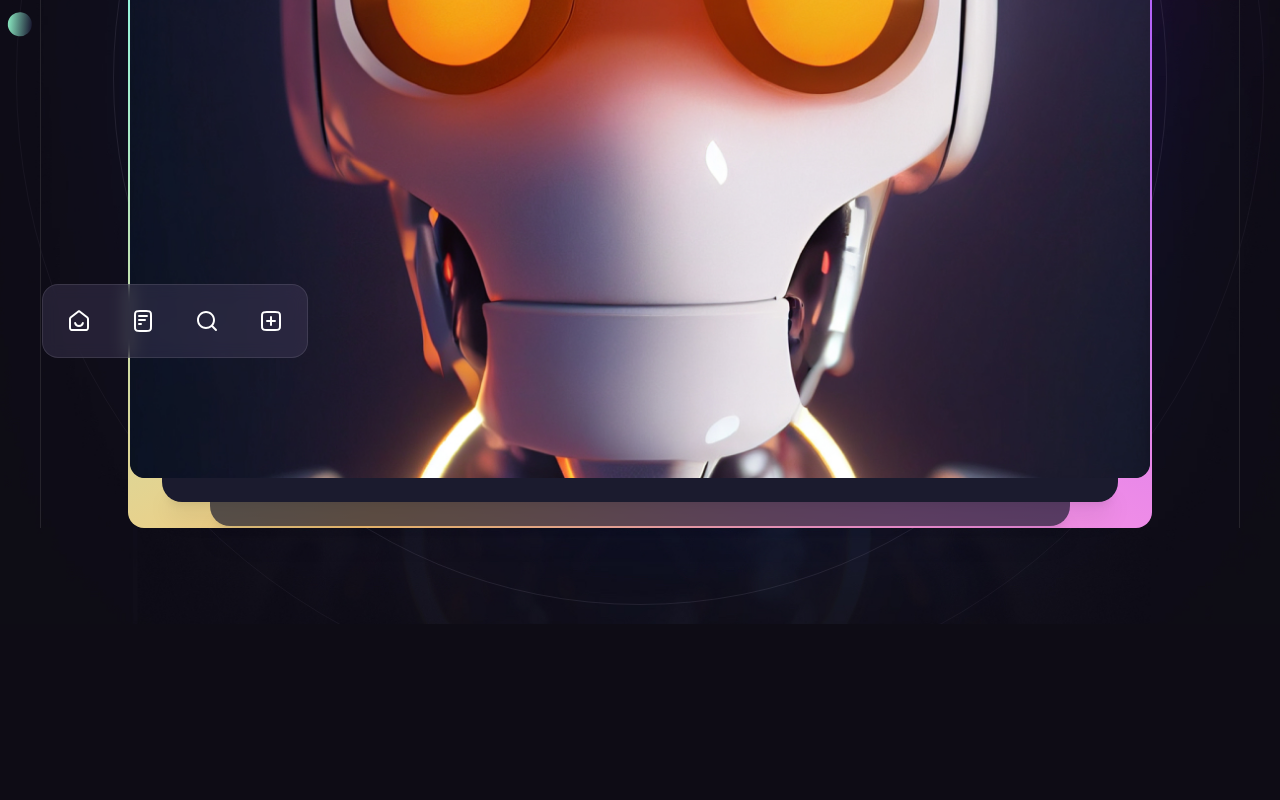
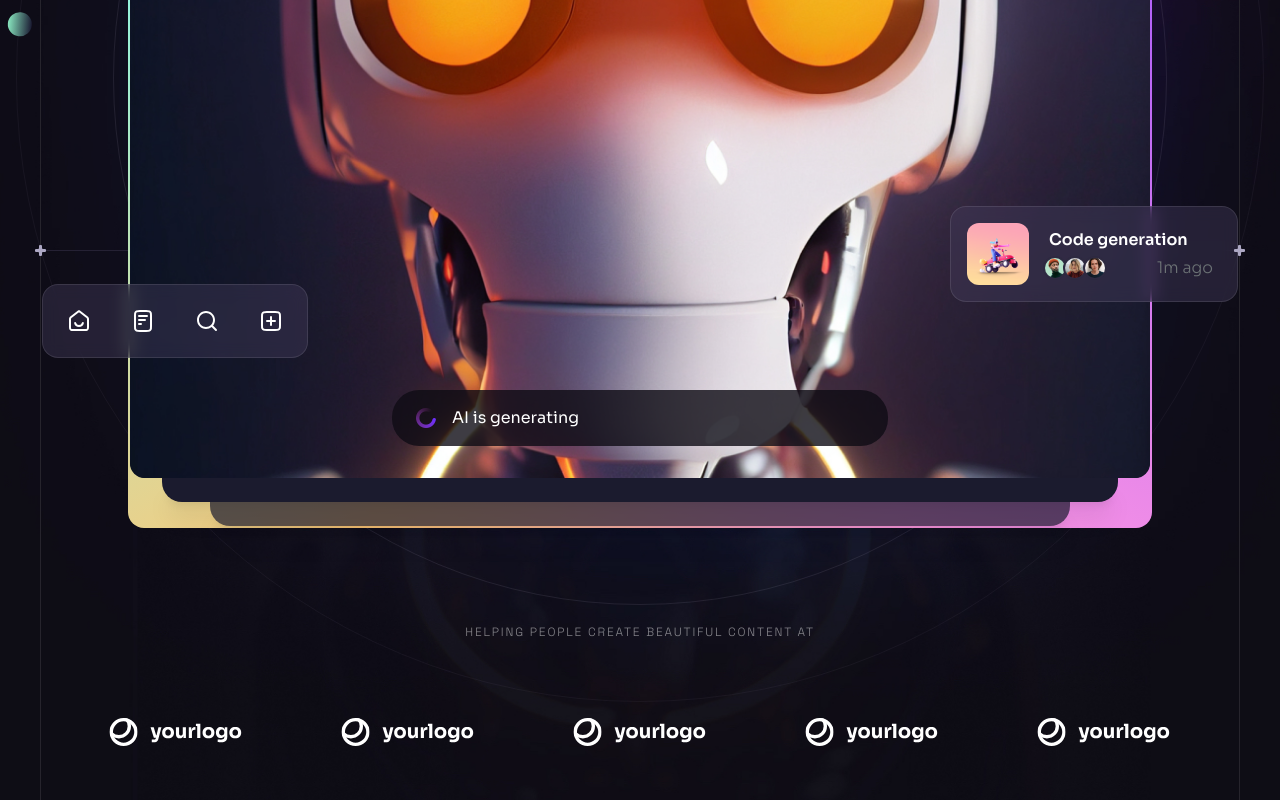
Before and after one commit to puckj/react-brainwave, a React (Vite) app: page / in a window 1280 px wide. Shown: the part 634-1434 px from the top of the page. Before the commit the page ends 1258 px from the top, so only its background shows below. Built offline with nearby package versions, Linux system fonts and the light colour scheme.

Commit message:
hero section completed

```diff
--- /dev/null
+++ b/src/@types/index.ts
@@ -0,0 +1,4 @@
+/* eslint-disable @typescript-eslint/no-unused-vars */
+type ClassNameProps = {
+    className: string
+}
--- /dev/null
+++ b/src/components/CompanyLogos.tsx
@@ -0,0 +1,24 @@
+import { companyLogos } from "../constants";
+
+const CompanyLogos = ({ className }: ClassNameProps) => {
+  return (
+    <div className={className}>
+      <h5 className="text-center tagline mb-6 text-n-1/50">
+        Helping people create beautiful content at
+      </h5>
+      <ul className="flex">
+        {companyLogos.map((logo, index) => (
+          <li
+            className="flex items-center justify-center
+          flex-1 h-[8.5rem]"
+            key={index}
+          >
+            <img src={logo} width={134} height={28} alt={logo} />
+          </li>
+        ))}
+      </ul>
+    </div>
+  );
+};
+
+export default CompanyLogos;
--- /dev/null
+++ b/src/components/Generating.tsx
@@ -0,0 +1,15 @@
+import { loading } from "../assets";
+
+const Generating = ({ className }: ClassNameProps) => {
+  return (
+    <div
+      className={`flex items-center h-[3.5rem] px-6 bg-n-8/80
+    rounded-[1.7rem] ${className || ""} text-base`}
+    >
+      <img src={loading} className="w-5 h-5 mr-4" alt="Loading" />
+      AI is generating
+    </div>
+  );
+};
+
+export default Generating;
--- a/src/components/Hero.tsx
+++ b/src/components/Hero.tsx
@@ -1,12 +1,13 @@
 import Section from "./Section";
-import curve from "../assets/hero/curve.png";
-import robot from "../assets/hero/robot.jpg";
-import heroBackground from "../assets/hero/hero-background.jpg";
+import { curve, robot, heroBackground } from "../assets";
 import Button from "./Button";
 import { useRef } from "react";
 import { ScrollParallax } from "react-just-parallax";
 import { heroIcons } from "../constants";
-import { BackgroundCircles, Gradient } from "./design/Hero";
+import { BackgroundCircles, BottomLine, Gradient } from "./design/Hero";
+import Generating from "./Generating";
+import Notification from "./Notification";
+import CompanyLogos from "./CompanyLogos";
 
 const Hero = () => {
   const parallaxRef = useRef(null);
@@ -60,6 +61,11 @@ const Hero = () => {
                   height={490}
                   alt="AI"
                 />
+                <Generating
+                  className="absolute left-4 right-4 bottom-5
+                md:left-1/2 md:right-auto md:bottom-8 md:w-[31rem]
+                md:-translate-x-1/2"
+                />
                 <ScrollParallax isAbsolutelyPositioned>
                   <ul
                     className="hidden absolute -left-[5.5rem] bottom-[7.5rem] px-1 py-1
@@ -71,6 +77,13 @@ const Hero = () => {
                       </li>
                     ))}
                   </ul>
+                </ScrollParallax>
+                <ScrollParallax isAbsolutelyPositioned>
+                  <Notification
+                    className="hidden absolute xl:flex -right-[5.5rem]
+                    bottom-[11rem] w-[18rem]"
+                    title="Code generation"
+                  />
                 </ScrollParallax>
               </div>
             </div>
@@ -90,7 +103,9 @@ const Hero = () => {
           </div>
           <BackgroundCircles parallaxRef={parallaxRef} />
         </div>
+        <CompanyLogos className="relative hidden lg:block z-10 mt-20" />
       </div>
+      <BottomLine />
     </Section>
   );
 };
--- /dev/null
+++ b/src/components/Notification.tsx
@@ -0,0 +1,49 @@
+import { notification1 } from "../assets";
+import { notificationImages } from "../constants";
+
+interface Props {
+  className: string;
+  title: string;
+}
+
+const Notification = ({ className, title }: Props) => {
+  return (
+    <div
+      className={`${className || ""} flex items-center p-4 pr-6 bg-n-9/40
+    backdrop-blur border border-n-1/10 rounded-2xl gap-5`}
+    >
+      <img
+        src={notification1}
+        width={62}
+        height={62}
+        className="rounded-xl"
+        alt="image"
+      />
+      <div className="flex-1">
+        <h6 className="mb-1 font-semibold text-base">{title}</h6>
+        <div className="flex items-center justify-between">
+          <ul className="flex -m-0.5">
+            {notificationImages.map((item, index) => (
+              <li
+                key={index}
+                className="flex w-6 h-6 border-2 border-n-12
+                overflow-hidden rounded-full -ml-1"
+              >
+                <img
+                  src={item}
+                  className="w-full"
+                  width={20}
+                  height={20}
+                  alt={item}
+                />
+              </li>
+            ))}
+          </ul>
+          <div className="body-2 text-n-13">1m ago</div>
+        </div>
+      </div>
+    </div>
+  );
+};
+
+export default Notification;
--- a/tsconfig.json
+++ b/tsconfig.json
@@ -18,7 +18,9 @@
     "strict": true,
     "noUnusedLocals": true,
     "noUnusedParameters": true,
-    "noFallthroughCasesInSwitch": true
+    "noFallthroughCasesInSwitch": true,
+
+    "noImplicitAny": false
   },
   "include": ["src"],
   "references": [{ "path": "./tsconfig.node.json" }]
```
